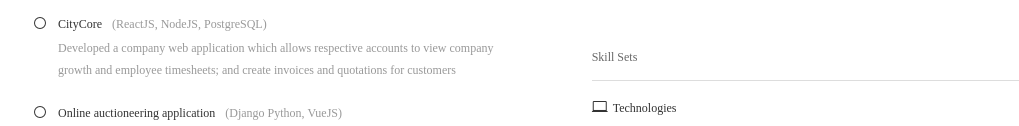
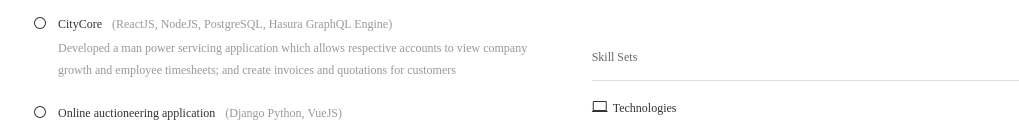
Before and after one commit to lanex-zairiel/lanex-zairiel.github.io, a plain HTML site: page index.html in a window 1280 px wide. Shown: the part 552-678 px from the top of the page, without its empty margins (80-1099 px from the left). Drawn offline with Linux system fonts and the light colour scheme.

Commit message:
chore: update citycore description

```diff
--- a/index.html
+++ b/index.html
@@ -66,8 +66,8 @@
                         <ul>
                             <li class="clearfix">
                                 <div class="con">
-                                    <h3><i aria-hidden="true" data-icon="&#x5b;"></i>CityCore<em>(ReactJS, NodeJS, PostgreSQL)</em></h3>
-                                    <p>Developed a company web application which allows respective accounts to view company growth and employee timesheets; and create invoices and quotations for customers</p>
+                                    <h3><i aria-hidden="true" data-icon="&#x5b;"></i>CityCore<em>(ReactJS, NodeJS, PostgreSQL, Hasura GraphQL Engine)</em></h3>
+                                    <p>Developed a man power servicing application which allows respective accounts to view company growth and employee timesheets; and create invoices and quotations for customers</p>
                                 </div>
                             </li>
                             <li class="clearfix">
```
